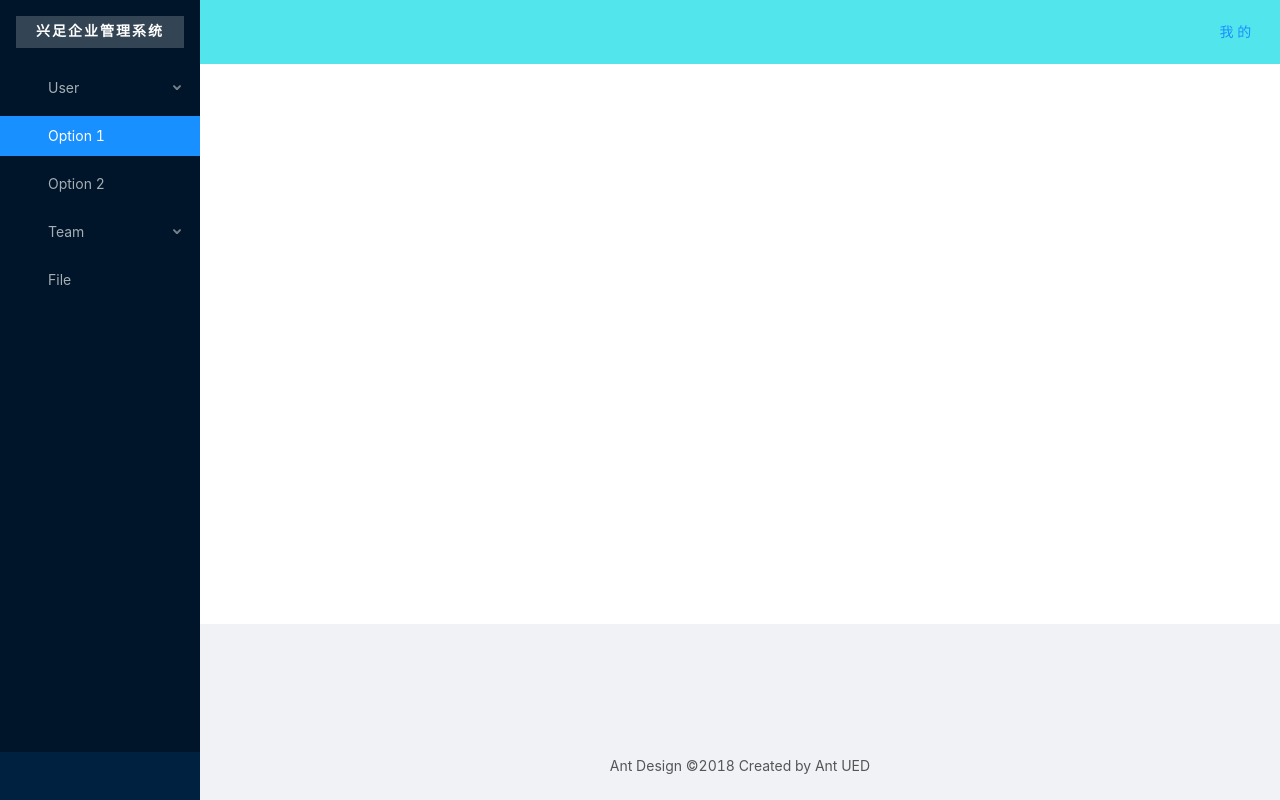
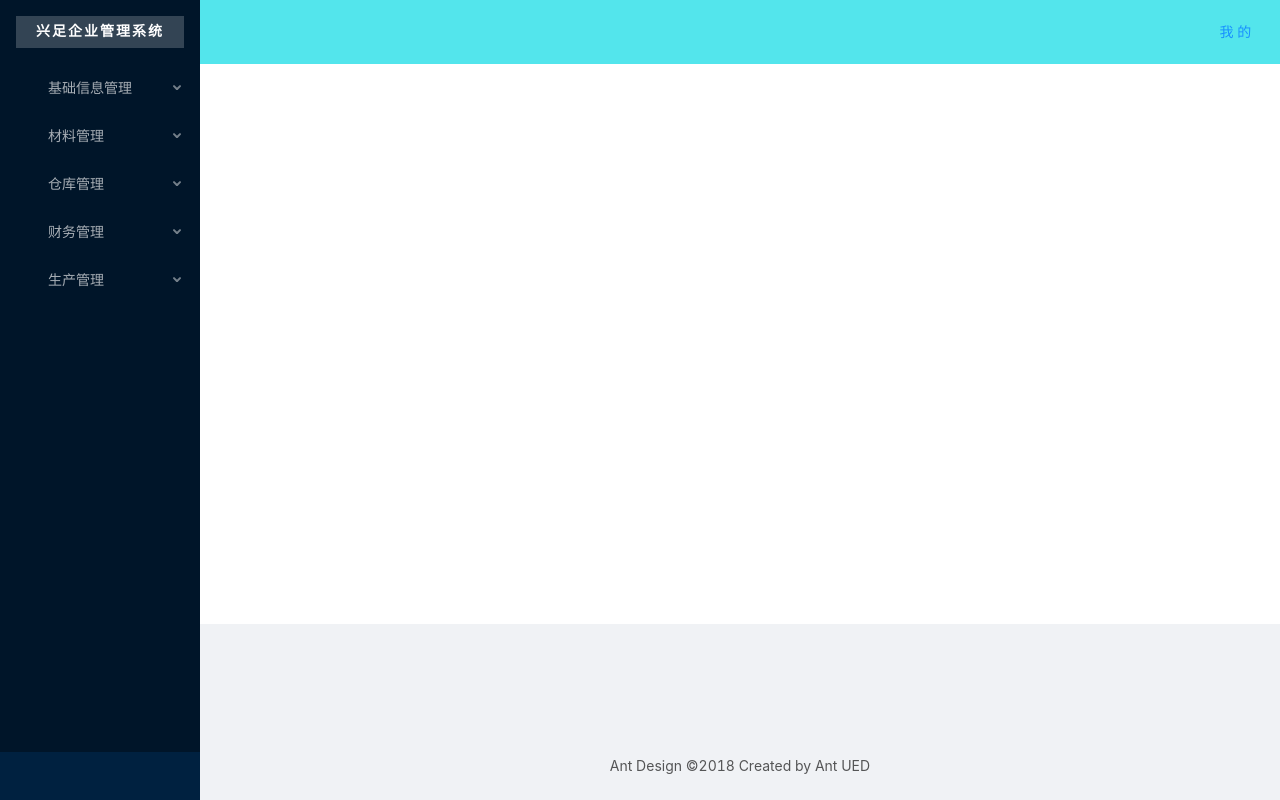
Before and after one commit to yzhh868/XZ-managementsystem, a Vue app: page / in a window 1280 px wide. Built offline with nearby package versions, Linux system fonts and the light colour scheme.

Commit message:
删除了无用组件，菜单架设完成

```diff
--- a/src/views/index/index.vue
+++ b/src/views/index/index.vue
@@ -7,42 +7,81 @@
       <a-menu theme="dark" :default-selected-keys="['1']" mode="inline">
         <a-sub-menu key="sub1">
           <span slot="title">
-            <a-icon type="user" />
-            <span>User</span>
+            <a-icon type="folder" />
+            <span>基础信息管理</span>
           </span>
-          <a-menu-item key="3">
-            Tom
+          <a-menu-item key="1-1">
+            新增原材料种类
           </a-menu-item>
-          <a-menu-item key="4">
-            Bill
+          <a-menu-item key="1-2">
+            新增仓库
           </a-menu-item>
-          <a-menu-item key="5">
-            Alex
+          <a-menu-item key="1-3">
+            新增产品规格
           </a-menu-item>
         </a-sub-menu>
 
-        <a-menu-item key="1">
-          <a-icon type="pie-chart" />
-          <span>Option 1</span>
-        </a-menu-item>
-        <a-menu-item key="2">
-          <a-icon type="desktop" />
-          <span>Option 2</span>
-        </a-menu-item>
-
         <a-sub-menu key="sub2">
-          <span slot="title"><a-icon type="team" /><span>Team</span></span>
-          <a-menu-item key="6">
-            Team 1
+          <span slot="title">
+            <a-icon type="folder" />
+            <span>材料管理</span>
+          </span>
+          <a-menu-item key="2-1">
+            新增原材料
           </a-menu-item>
-          <a-menu-item key="8">
-            Team 2
+          <a-menu-item key="2-2">
+            原材料列表
+          </a-menu-item>
+          <a-menu-item key="2-3">
+            原材料采购申请
           </a-menu-item>
         </a-sub-menu>
-        <a-menu-item key="9">
-          <a-icon type="file" />
-          <span>File</span>
-        </a-menu-item>
+        <a-sub-menu key="sub3">
+          <span slot="title">
+            <a-icon type="folder" />
+            <span>仓库管理</span>
+          </span>
+          <a-menu-item key="3-1">
+            原材料入库
+          </a-menu-item>
+          <a-menu-item key="3-2">
+            产品入库
+          </a-menu-item>
+          <a-menu-item key="3-3">
+            原材料入库统计
+          </a-menu-item>
+          <a-menu-item key="3-4">
+            产品入库统计
+          </a-menu-item>
+        </a-sub-menu>
+        <a-sub-menu key="sub4">
+            <span slot="title">
+              <a-icon type="folder" />
+              <span>财务管理</span>
+          </span>
+        </a-sub-menu>
+        <a-sub-menu key="sub5">
+          <span slot="title">
+            <a-icon type="folder" />
+            <span>生产管理</span>
+          </span>
+          <a-menu-item key="5-1">
+            产品规格型号查看
+          </a-menu-item>
+          <a-menu-item key="5-2">
+            产品生产数量上报
+          </a-menu-item>
+          <a-menu-item key="5-3">
+            产品包装数量上报
+          </a-menu-item>
+          <a-menu-item key="5-4">
+            生产产品上报统计表
+          </a-menu-item>
+          <a-menu-item key="5-5">
+            包装产品上报统计表
+          </a-menu-item>
+        </a-sub-menu>
+
       </a-menu>
     </a-layout-sider>
     <a-layout>
@@ -89,6 +128,7 @@ export default {
   data() {
     return {
       collapsed: false,
+      menuShow:false,
     };
   },
 };
```
Also changed, not shown: src/components/content/baseInformation.vue (deleted, +0 -31 lines).
